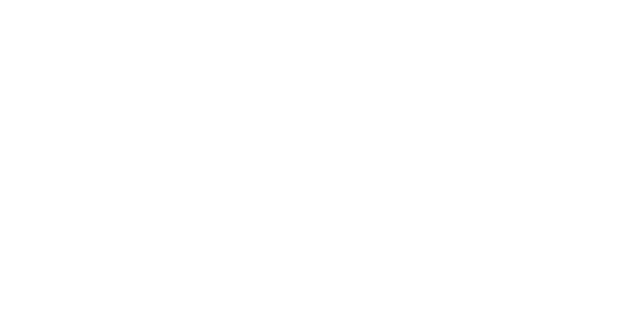
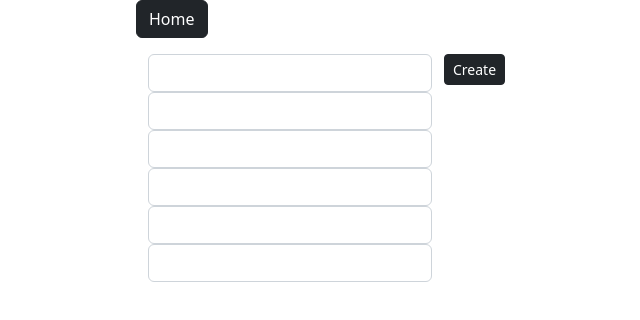
Before and after one commit to ihamiltonelaquil/lunch-and-learn-internal-FE, a Next.js app: page /CRUD/createMeeting in a window 1280 px wide. Shown: the top 320 px of the page, without its empty margins (196-836 px from the left). Built offline with nearby package versions, Linux system fonts and the light colour scheme.

Commit message:
create working :D (looks like shit)

```diff
--- a/pages/CRUD/createMeeting.tsx
+++ b/pages/CRUD/createMeeting.tsx
@@ -8,7 +8,82 @@
 import Link from "next/link";
 
 const createMeeting = () => {
-  return <></>;
+  const [resultData, setResultData] = useState<any[]>([]);
+
+  const [creatorName, setCreatorName] = useState("");
+  const [meetingTime, setMeetingTime] = useState("");
+  const [topic, setTopic] = useState("");
+  const [description, setDescription] = useState("");
+  const [linkToSlides, setLinkToSlides] = useState("");
+  const [teamsLink, setTeamsLink] = useState("");
+
+  function saveData() {
+    let data = {
+      creatorName,
+      meetingTime,
+      topic,
+      description,
+      linkToSlides,
+      teamsLink,
+    };
+    fetch("https://localhost:555/api/LunchAndLearn", {
+      method: "POST",
+      headers: {
+        Accept: "application/json",
+        "Content-Type": "application/json",
+      },
+      body: JSON.stringify(data),
+    }).then((response) => console.warn("resp", response));
+  }
+
+  return (
+    <>
+      <div className="container w-50 mb-3">
+        <Link className="btn btn-dark" href="/">
+          Home
+        </Link>
+      </div>
+
+      <div className="container w-50">
+        <form>
+          <div className="container w-50 float-start">
+            <div className="form-group">
+              <input
+                id="testInput"
+                className="form-control"
+                onChange={(e) => setCreatorName(e.target.value)}
+              />
+              <input
+                className="form-control"
+                onChange={(e) => setMeetingTime(e.target.value)}
+              />
+              <input
+                className="form-control"
+                onChange={(e) => setTopic(e.target.value)}
+              />
+              <input
+                className="form-control"
+                onChange={(e) => setDescription(e.target.value)}
+              />
+              <input
+                className="form-control"
+                onChange={(e) => setLinkToSlides(e.target.value)}
+              />
+              <input
+                className="form-control"
+                onChange={(e) => setTeamsLink(e.target.value)}
+              />
+            </div>
+          </div>
+          <div className="input-group-append">
+            <button className="btn btn-dark btn-sm" onClick={saveData}>
+              Create
+            </button>
+          </div>
+        </form>
+      </div>
+    </>
+  );
 };
 
 export default createMeeting;
```
